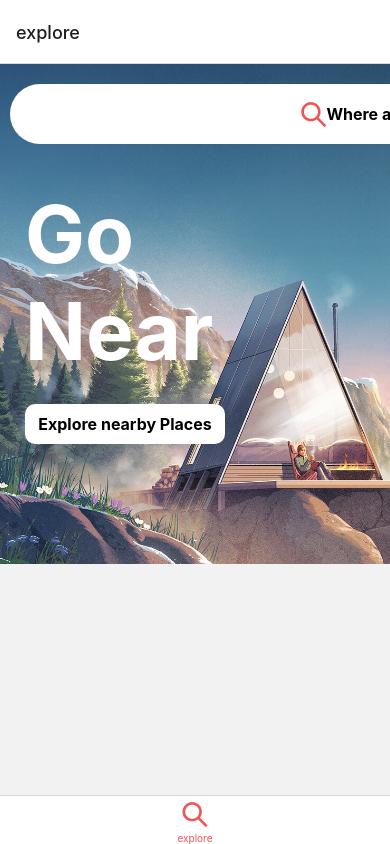
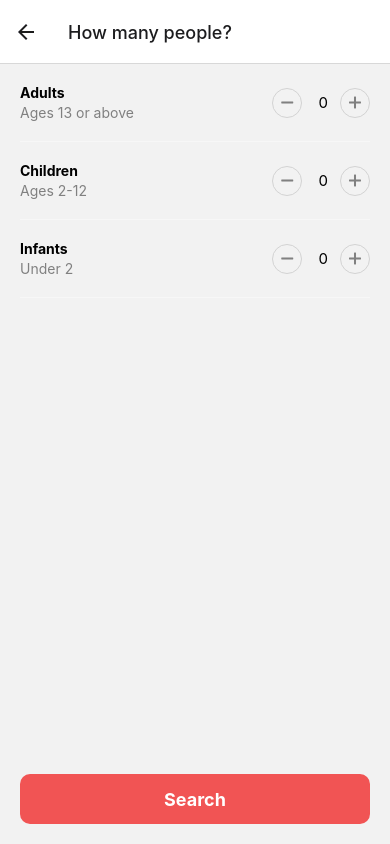
Before and after one commit to paulkalait/airbnb-clone, a React Native app in the folder airbnbclone/: screen /guests-screen in a window 390 px wide. Built offline with nearby package versions, Linux system fonts and the light colour scheme.

Commit message:
added bottom useNavigation to components

```diff
--- a/airbnbclone/src/components/loactionDetails/index.js
+++ b/airbnbclone/src/components/loactionDetails/index.js
@@ -1,16 +1,20 @@
-import {View, Text} from 'react-native';
+import {View, Text, Pressable} from 'react-native';
 import React from 'react';
 import Entypo from 'react-native-vector-icons/Entypo';
 import styles from './styles';
+import {useNavigation} from '@react-navigation/native';
 
 const LocationDetails = ({item}) => {
+  const navigation = useNavigation();
   return (
-    <View style={styles.row}>
+    <Pressable
+      style={styles.row}
+      onPress={() => navigation.navigate('guests-screen')}>
       <View style={styles.iconContainer}>
         <Entypo name={'location-pin'} size={30} />
       </View>
       <Text style={styles.locationText}>{item.description}</Text>
-    </View>
+    </Pressable>
   );
 };
 
--- a/airbnbclone/src/navigation/HomeTabNavigator.js
+++ b/airbnbclone/src/navigation/HomeTabNavigator.js
@@ -22,6 +22,42 @@ const HomeTabNavigator = () => {
           ),
         }}
       />
+      <Tab.Screen
+        name={'Saved'}
+        component={HomeScreen}
+        options={{
+          tabBarIcon: ({color}) => (
+            <FontAwesome name="heart-o" size={25} color={color} />
+          ),
+        }}
+      />
+      <Tab.Screen
+        name={'Airbnb'}
+        component={HomeScreen}
+        options={{
+          tabBarIcon: ({color}) => (
+            <FontAwesome5 name="airbnb" size={25} color={color} />
+          ),
+        }}
+      />
+      <Tab.Screen
+        name={'Messages'}
+        component={HomeScreen}
+        options={{
+          tabBarIcon: ({color}) => (
+            <Feather name="message-square" size={25} color={color} />
+          ),
+        }}
+      />
+      <Tab.Screen
+        name={'profile'}
+        component={HomeScreen}
+        options={{
+          tabBarIcon: ({color}) => (
+            <EvilIcons name="user" size={25} color={color} />
+          ),
+        }}
+      />
     </Tab.Navigator>
   );
 };
--- a/airbnbclone/src/navigation/Router.js
+++ b/airbnbclone/src/navigation/Router.js
@@ -21,13 +21,13 @@ const Router = () => {
         />
 
         <Stack.Screen
-          name={'SearchDestination'}
+          name={'SearchDestinaton'}
           component={SearchDestination}
           //   to display different title
           options={{title: 'Search your destination'}}
         />
         <Stack.Screen
-          name={'guests screen'}
+          name={'guests-screen'}
           component={Guests}
           //   to display different title
           options={{title: 'How many people?'}}
--- a/airbnbclone/src/screens/Guests/index.js
+++ b/airbnbclone/src/screens/Guests/index.js
@@ -2,15 +2,19 @@ import {View, Text, Pressable} from 'react-native';
 import React, {useState} from 'react';
 import styles from './styles';
 import Entypo from 'react-native-vector-icons/Entypo';
+import {useNavigation} from '@react-navigation/native';
 // import styles from './styles'
 const Guests = () => {
   const [adults, setAdults] = useState(0);
   const [children, setChildren] = useState(0);
   const [infants, setInfants] = useState(0);
 
+  const navigation = useNavigation();
+
   return (
+    <View style={styles.topView}>
+      {/* row 1 : adults*/}
       <View>
-      {/* row 1 : adults*/}
         <View style={styles.row}>
           {/* Titles container */}
           <View>
@@ -93,6 +97,11 @@ const Guests = () => {
           </View>
         </View>
       </View>
+
+      <Pressable style={styles.search} onPress={() => navigation.navigate()}>
+        <Text style={styles.searchText}>Search</Text>
+      </Pressable>
+    </View>
   );
 };
 
--- a/airbnbclone/src/screens/Guests/styles.js
+++ b/airbnbclone/src/screens/Guests/styles.js
@@ -1,6 +1,10 @@
 import {StyleSheet} from 'react-native';
 
 const styles = StyleSheet.create({
+  topView: {
+    justifyContent: 'space-between',
+    height: '100%'
+  },
   row: {
     flexDirection: 'row',
     justifyContent: 'space-between',
@@ -39,6 +43,20 @@ const styles = StyleSheet.create({
     fontSize: 20,
     color: 'grey',
   },
+  search: {
+    marginBottom: 20,
+    backgroundColor: '#f15454',
+    alignItems: 'center',
+    justifyContent: 'center',
+    height: 50,
+    marginHorizontal: 20,
+    borderRadius: 10,
+  },
+  searchText: {
+    fontSize: 18,
+    color: 'white',
+    fontWeight: '700'
+  }
 });
 
 export default styles;
--- a/airbnbclone/src/screens/Home/index.js
+++ b/airbnbclone/src/screens/Home/index.js
@@ -2,14 +2,18 @@ import React from 'react';
 import {View, Text, ImageBackground, Pressable} from 'react-native';
 import styles from './styles';
 import Fontisto from 'react-native-vector-icons/Fontisto';
+import {useNavigation} from '@react-navigation/native';
 
 const HomeScreen = () => {
+  const navigation = useNavigation();
+
   return (
     <View>
       {/* search bar pressable is a customizable buttpn */}
       <Pressable
         style={styles.searchButton}
-        onPress={() => console.log('Search button clicked')}>
+        //nagivate to search destination screen
+        onPress={() => navigation.navigate('SearchDestinaton')}>
         <Fontisto name="search" size={25} color={'#f15454'} />
         <Text style={styles.searchButtonText}>Where are you Going?</Text>
       </Pressable>
--- a/airbnbclone/src/screens/Home/styles.js
+++ b/airbnbclone/src/screens/Home/styles.js
@@ -39,7 +39,7 @@ const styles = StyleSheet.create({
     alignItems: 'center',
     flexDirection: 'row',
     position: 'absolute',
-    top: 20,
+    top: 40,
     zIndex: 999,
   },
   searchButtonText: {
```
Lines whose indentation alone changed are shown as unchanged.
